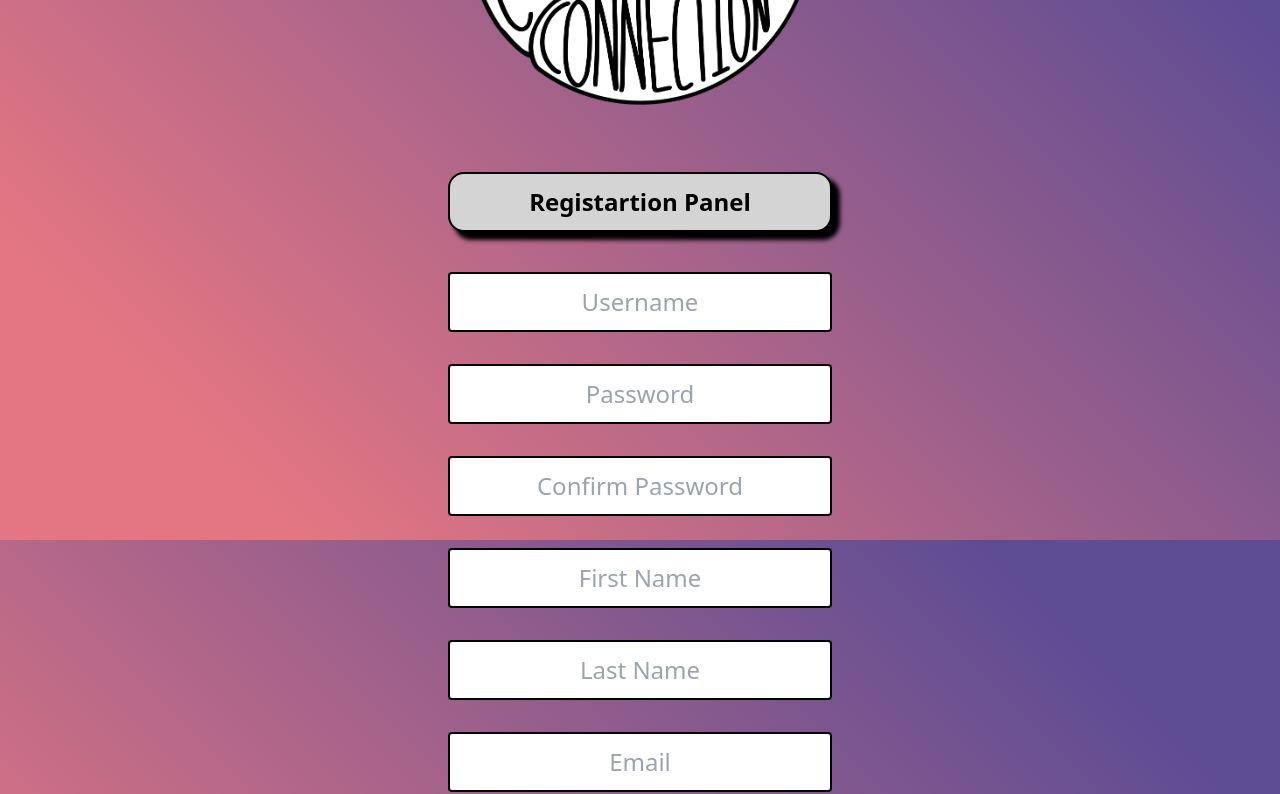
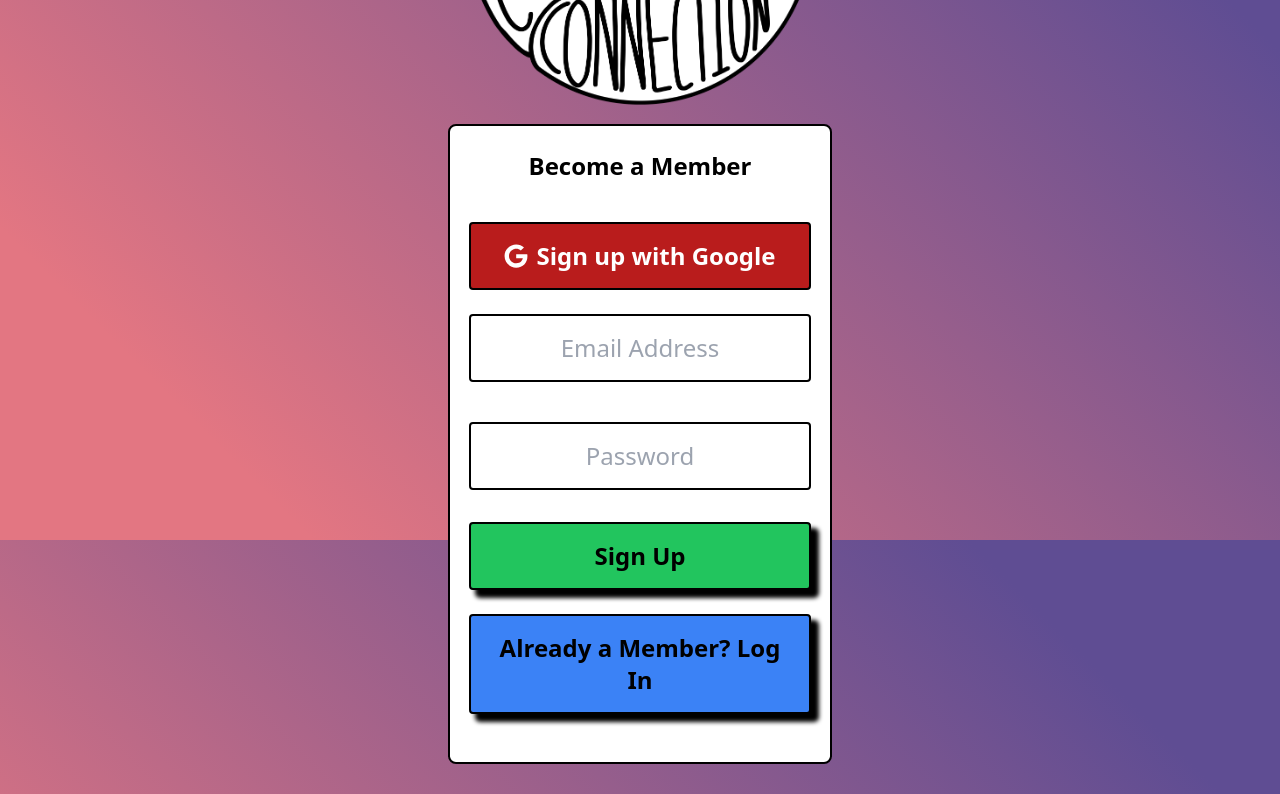
Before and after one commit to CultureConnectionLnu/CCMembership, a React (Vite) app in the folder cc_membership_page/: page /registration in a window 1280 px wide. Shown: the part 260-1054 px from the top of the page. Built offline with nearby package versions, Linux system fonts and the light colour scheme; no server answers.

Commit message:
add registartion with clerk

```diff
--- a/cc_membership_page/src/Registration.jsx
+++ b/cc_membership_page/src/Registration.jsx
@@ -1,123 +1,107 @@
 import { useState } from "react";
 import { useNavigate } from "react-router-dom";
-import CCLogo from "./assets/CCLogo.png";
-import SocialIcons from "./Socialmedia.jsx";
+import { useSignUp, useClerk } from '@clerk/clerk-react';
+import { FontAwesomeIcon } from '@fortawesome/react-fontawesome';
+import CCLogo from './assets/CCLogo.png';
+import SocialIcons from './Socialmedia.jsx';
+import './fontawesome';
 
 function Registration() {
-  const [username, setUsername] = useState("");
-  const [password, setPassword] = useState("");
-  const [conPassword, setConfirmPassword] = useState("");
-  const [fName, setFirstName] = useState("");
-  const [lName, setLastName] = useState("");
-  const [email, setEmail] = useState("");
+  const [emailAddress, setEmailAddress] = useState('');
+  const [password, setPassword] = useState('');
+  const [error, setError] = useState(null);
+  const { signUp } = useSignUp();
+  const { setSession } = useClerk();
   const navigate = useNavigate();
 
-//TODO: intergrate clerk
+  const handleSignUp = async (e) => {
+    e.preventDefault();
+    try {
+      const signUpAttempt = await signUp.create({
+        emailAddress,
+        password,
+      });
 
-  const handleBack = () => {
-    navigate("/");
+      if (signUpAttempt.status === 'complete') {
+        await setSession(signUpAttempt.createdSessionId);
+        navigate('/submit');
+      } else {
+        // Handle other statuses (e.g., email verification)
+      }
+    } catch (err) {
+      setError(err.errors ? err.errors[0].message : 'An error occurred');
+    }
   };
 
-  //uncomment when stuff done
-
-  const handleSubmit = () => {
-    navigate("/submit");
+  const handleLogin = () => {
+    navigate('/loginpanel');
   };
 
-  // const handleChecks = () => {
-  //   // if (!handleRegistration) {
-  //   //   //TODO: Check whats wrong, if account exist already with same email or username
-  //   //   return({handleSubmit})
-  //   // }
-  // };
+  // Social sign-up handler
+  const handleSocialSignUp = (provider) => {
+    signUp.authenticateWithRedirect({
+      strategy: provider,
+      redirectUrl: '/submit',
+    });
+  };
 
   return (
-    <div className="flex-col justify-center columns-1 items-center min-h-screen">
+    <div className="flex flex-col justify-center items-center min-h-screen">
       <div className="h-70 w-70 mx-auto sm:w-96 sm:h-96">
         <div className="aspect-square">
           <img src={CCLogo} className="rounded-full" alt="Logo" />
         </div>
       </div>
-      <div className="p-6 text-center">
-        <h1 className="text-2xl mb-4 text-center font-bold bg-neutral-300 sm:w-96 mx-auto mt-6 p-4 rounded-2xl py-3 border-2 border-black shadow-custom">
-          Registartion Panel
-        </h1>
-        <div className="mb-2">
+      <div className="bg-white pb-10 w-96 mx-auto rounded-lg border-2 border-black">
+        <form className="text-center" onSubmit={handleSignUp}>
+          <h1 className="p-6 text-2xl font-bold">Become a Member</h1>
+            <div className="mt-4">
+              <button
+                type="button"
+                onClick={() => handleSocialSignUp('oauth_google')}
+                className="bg-red-700 text-white w-[90%] mx-auto mt-2 text-center p-4 rounded border-2 border-black flex items-center justify-center text-2xl font-bold hover:bg-slate-500"
+              >
+                <FontAwesomeIcon icon={['fab', 'google']} className="h-6 w-6 mr-2" />
+                Sign up with Google
+              </button>
+            </div>
+          {error && <p className="text-red-500 m-5 text-xl font-bold">{error}</p>}
+          <div className="my-4">
             <input
-            type="text"
-            placeholder="Username"
-            value={username}
-            onChange={(e) => setUsername(e.target.value)}
-            className="sm:w-96 mx-auto mt-6 text-center p-4 rounded py-3 border-2 border-black focus:outline-none placeholder text-2xl"
+              type="email"
+              placeholder="Email Address"
+              value={emailAddress}
+              onChange={(e) => setEmailAddress(e.target.value)}
+              className="w-[90%] mx-auto mt-2 text-center p-4 rounded border-2 border-black focus:outline-none text-2xl"
               required
             />
           </div>
           <div className="mb-2">
             <input
-            type="Password"
+              type="password"
               placeholder="Password"
               value={password}
               onChange={(e) => setPassword(e.target.value)}
-            className="sm:w-96 mx-auto mt-6 text-center p-4 rounded py-3 border-2 border-black focus:outline-none placeholder text-2xl"
-            required
-          />
-        </div>
-        <div className="mb-2">
-          <input
-            type="Password"
-            placeholder="Confirm Password"
-            value={conPassword}
-            onChange={(e) => setConfirmPassword(e.target.value)}
-            className="sm:w-96 mx-auto mt-6 text-center p-4 rounded py-3 border-2 border-black focus:outline-none placeholder text-2xl"
-            required
-          />
-        </div>
-        <div className="mb-2">
-          <input
-            type="text"
-            placeholder="First Name"
-            value={fName}
-            onChange={(e) => setFirstName(e.target.value)}
-            className="sm:w-96 mx-auto mt-6 text-center p-4 rounded py-3 border-2 border-black focus:outline-none placeholder text-2xl"
-            required
-          />
-        </div>
-        <div className="mb-2">
-          <input
-            type="text"
-            placeholder="Last Name"
-            value={lName}
-            onChange={(e) => setLastName(e.target.value)}
-            className="sm:w-96 mx-auto mt-6 text-center p-4 rounded py-3 border-2 border-black focus:outline-none placeholder text-2xl"
-            required
-          />
-        </div>
-        <div className="mb-2">
-          <input
-            type="text"
-            placeholder="Email"
-            value={email}
-            onChange={(e) => setEmail(e.target.value)}
-            className="sm:w-96 mx-auto mt-6 text-center p-4 rounded py-3 border-2 border-black focus:outline-none placeholder text-2xl"
+              className="w-[90%] mx-auto mt-6 text-center p-4 rounded border-2 border-black focus:outline-none text-2xl"
               required
             />
           </div>
           <button
-          onClick={handleSubmit}
             type="submit"
-          className="bg-blue-500 sm:w-96 mx-auto mt-6 text-center p-4 rounded py-3 border-2 border-black shadow-custom hover:shadow-none transition-all hover:translate-x-1 translate-y-1 text-2xl font-bold"
+            className="bg-green-500 w-[90%] mx-auto mt-6 p-4 rounded border-2 border-black shadow-custom hover:shadow-none transition-all hover:-translate-x-1 hover:translate-y-1 text-2xl font-bold"
           >
-          Submit
+            Sign Up
           </button>
           <div className="mb-2">
             <button
-            type="submit"
-            onClick={handleBack}
-            className="bg-red-400 sm:w-96 mx-auto mt-6 text-center p-4 rounded py-3 border-2 border-black shadow-custom hover:shadow-none transition-all hover:translate-x-1 translate-y-1 text-2xl font-bold"
+              type="button"
+              onClick={handleLogin}
+              className="bg-blue-500 w-[90%] mx-auto mt-6 p-4 rounded border-2 border-black shadow-custom hover:shadow-none transition-all hover:-translate-x-1 hover:translate-y-1 text-2xl font-bold"
             >
-            Back
+              Already a Member? Log In
             </button>
           </div>
+        </form>
       </div>
       <SocialIcons />
     </div>
```
Lines whose indentation alone changed are shown as unchanged.
